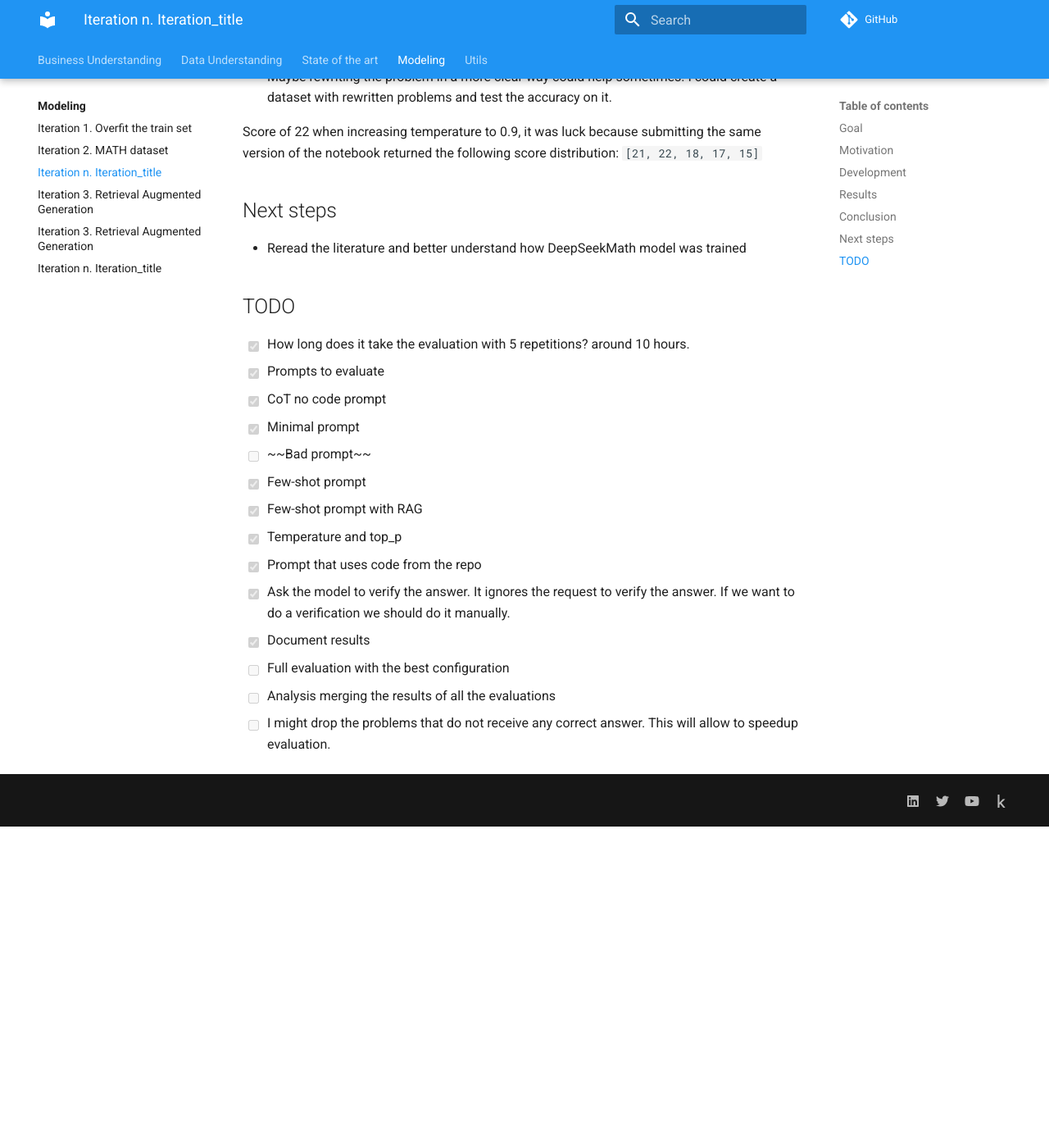
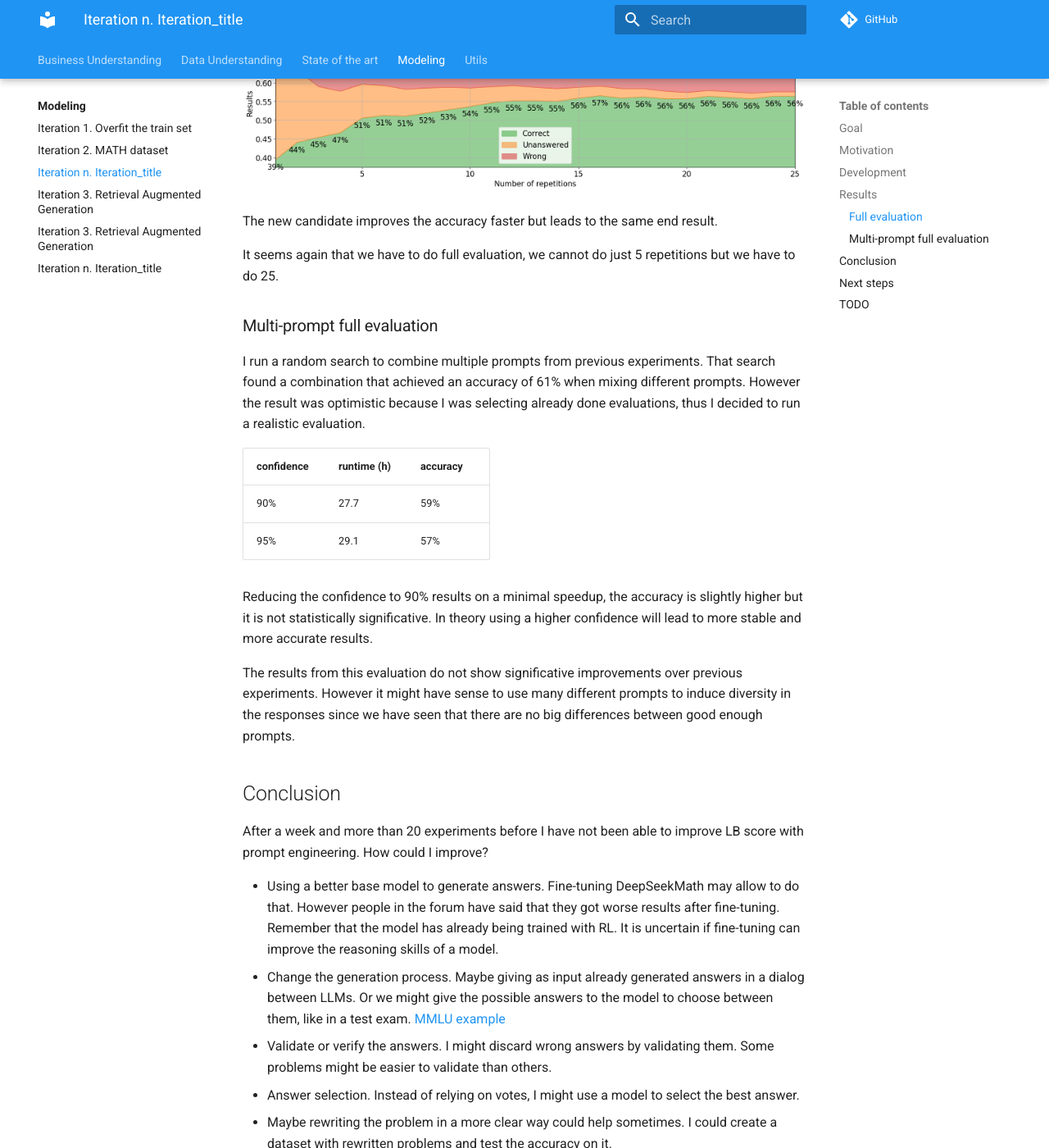
Before and after one commit to ironbar/aimo, an MkDocs documentation site: the page built from docs/modeling/Iteration_03_prompt_engineering.md, in a window 1280 px wide and 1400 px high, scrolled down 3473 px. Shown: the whole window at 82% size. Built offline with MkDocs 1.6.1 and Material for MkDocs 9.7.7, drawn with Linux system fonts in a browser that asks for light colours; comment, search, counter and statistics services are not loaded; before the commit the page ends 4481 px from its top, so only the background shows below that; some of the changed text lies outside the part shown.

Commit message:
end of iteration 3 without improvements

```diff
--- a/docs/modeling/Iteration_03_prompt_engineering.md
+++ b/docs/modeling/Iteration_03_prompt_engineering.md
@@ -88,6 +88,39 @@ Assistant: Sure, we can solve the problem by writing a Python program.
 - The differences between the prompts that use code are very small, not significative
 - The effect of temperature and top_p is uncertain in this evaluation
 
+### Full evaluation
+
+I have made a full evaluation with 31 repetitions using the two prompts shown in the previous section.
+Unfortunately there is no significative improvement. It has an accuracy of 57%, just like using
+the public prompts with python forcing.
+
+![01_3_python_prompts](res/2024-06-04-12-51-06.png)
+
+![03_2_prompts](res/2024-06-04-12-51-11.png)
+
+The new candidate improves the accuracy faster but leads to the same end result.
+
+It seems again that we have to do full evaluation, we cannot do just 5 repetitions but we have to do 25.
+
+### Multi-prompt full evaluation
+
+I run a random search to combine multiple prompts from previous experiments. That search found a combination that
+achieved an accuracy of 61% when mixing different prompts. However the result was optimistic because
+I was selecting already done evaluations, thus I decided to run a realistic evaluation.
+
+| confidence  | runtime (h) | accuracy |
+|-------------|-------------|----------|
+| 90%         | 27.7        | 59%      |
+| 95%         | 29.1        | 57%      |
+
+Reducing the confidence to 90% results on a minimal speedup, the accuracy is slightly higher but it is not
+statistically significative. In theory using a higher confidence will lead to more stable and more
+accurate results.
+
+The results from this evaluation do not show significative improvements over previous experiments.
+However it might have sense to use many different prompts to induce diversity in the responses since
+we have seen that there are no big differences between good enough prompts.
+
 ## Conclusion
 
 After a week and more than 20 experiments before I have not been able to improve LB score with prompt engineering. How could I improve?
@@ -109,6 +142,7 @@ notebook returned the following score distribution: `[21, 22, 18, 17, 15]`
 ## Next steps
 
 - Reread the literature and better understand how DeepSeekMath model was trained
+- Measure the effect of temperature with a higher number of repetitions
 
 ## TODO
 
@@ -123,6 +157,8 @@ notebook returned the following score distribution: `[21, 22, 18, 17, 15]`
   - [x] Prompt that uses code from the repo
   - [x] Ask the model to verify the answer. It ignores the request to verify the answer. If we want to do a verification we should do it manually.
 - [x] Document results
-- [ ] Full evaluation with the best configuration
-- [ ] Analysis merging the results of all the evaluations
+- [x] Full evaluation with the best configuration
+- [x] Analysis merging the results of all the evaluations
+- [x] Can I find a better combination of prompts?
 - [ ] I might drop the problems that do not receive any correct answer. This will allow to speedup evaluation.
+- [x] Role of confidence, what if I decrease confidence from 0.95 to 0.9
```
Also changed, not shown: docs/modeling/res/2024-06-04-12-51-06.png (added), docs/modeling/res/2024-06-04-12-51-11.png (added), 2 other files.
